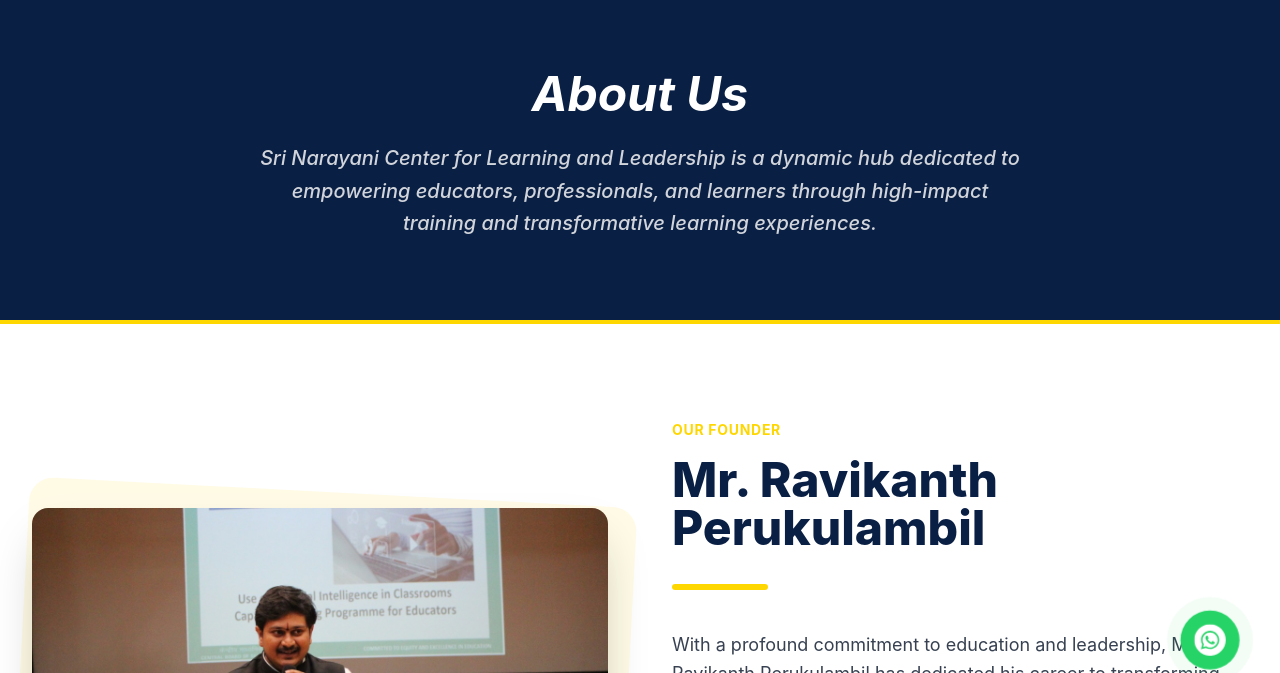
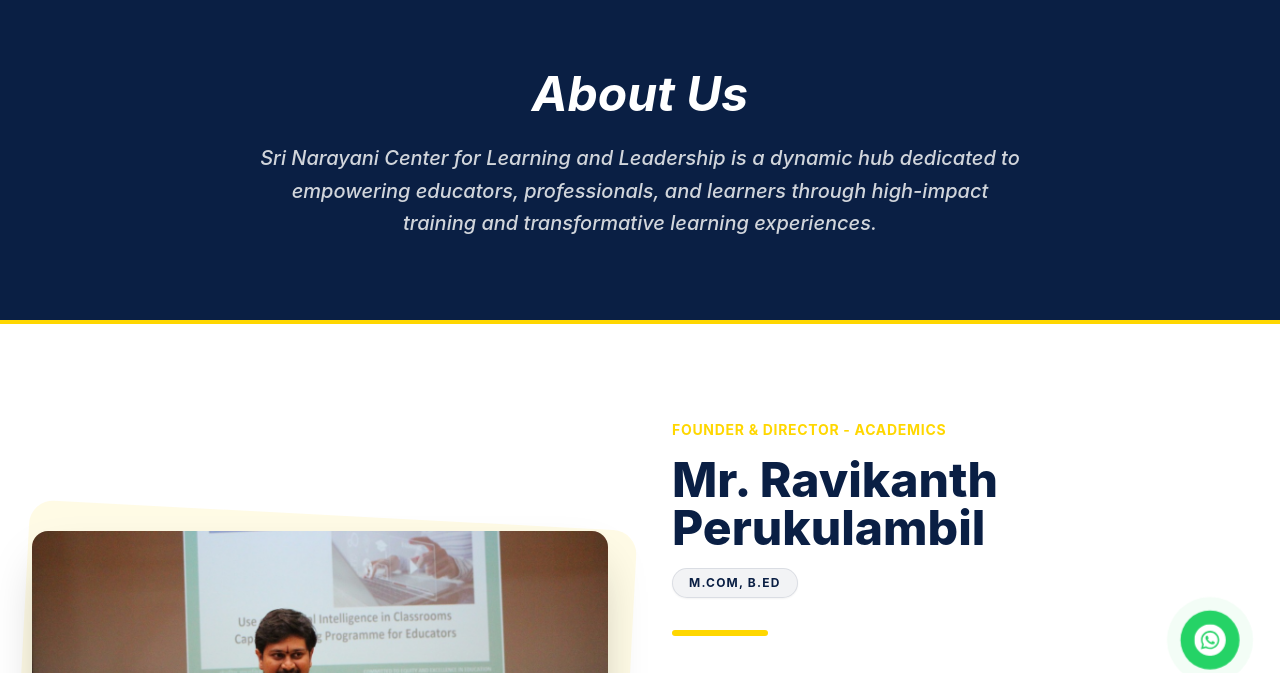
Before and after one commit to gouravboga12-rgb/Sri-Narayani-Center-For-Learning-and-LeaderShip, a website built with Vite: page about.html in a window 1280 px wide. Shown: the part 90-763 px from the top of the page. Built offline with nearby package versions, Linux system fonts and the light colour scheme.

Commit message:
Update founder title and qualifications on Home and About pages

```diff
--- a/about.html
+++ b/about.html
@@ -129,8 +129,11 @@
             class="w-full rounded-2xl shadow-2xl object-cover h-[500px]">
         </div>
         <div class="w-full md:w-1/2" data-aos="fade-left">
-          <h2 class="text-sm uppercase tracking-wider text-secondary font-bold mb-4">Our Founder</h2>
-          <h3 class="text-4xl md:text-5xl font-extrabold text-primary mb-8">Mr. Ravikanth Perukulambil</h3>
+          <h2 class="text-sm uppercase tracking-wider text-secondary font-bold mb-4">Founder & Director - Academics</h2>
+          <h3 class="text-4xl md:text-5xl font-extrabold text-primary mb-4">Mr. Ravikanth Perukulambil</h3>
+          <div class="inline-block bg-primary/5 px-4 py-1.5 rounded-full text-primary font-bold text-xs uppercase tracking-widest border border-primary/10 mb-8 shadow-sm">
+            M.Com, B.Ed
+          </div>
           <div class="w-24 h-1.5 bg-secondary rounded-full mb-10"></div>
           <div class="space-y-6 text-gray-700 text-lg leading-relaxed">
             <p>With a profound commitment to education and leadership, Mr. Ravikanth Perukulambil has dedicated his
--- a/index.html
+++ b/index.html
@@ -488,8 +488,11 @@
             class="w-full rounded-xl shadow-2xl object-cover h-96">
         </div>
         <div class="w-full md:w-1/2" data-aos="fade-left">
-          <h2 class="text-sm uppercase tracking-wider text-secondary font-bold mb-2">Our Founder</h2>
+          <h2 class="text-sm uppercase tracking-wider text-secondary font-bold mb-2">Founder & Director - Academics</h2>
           <h3 class="text-3xl md:text-4xl font-extrabold text-primary mb-4">Mr. Ravikanth Perukulambil</h3>
+          <div class="inline-block bg-primary/5 px-4 py-1.5 rounded-full text-primary font-bold text-[10px] uppercase tracking-widest border border-primary/10 mb-6 shadow-sm">
+            M.Com, B.Ed
+          </div>
           <div class="w-16 h-1 bg-secondary rounded mb-6"></div>
           <p class="text-gray-700 text-lg mb-6 leading-relaxed">
             With a profound commitment to education and leadership, Mr. Ravikanth Perukulambil has dedicated his career
```
